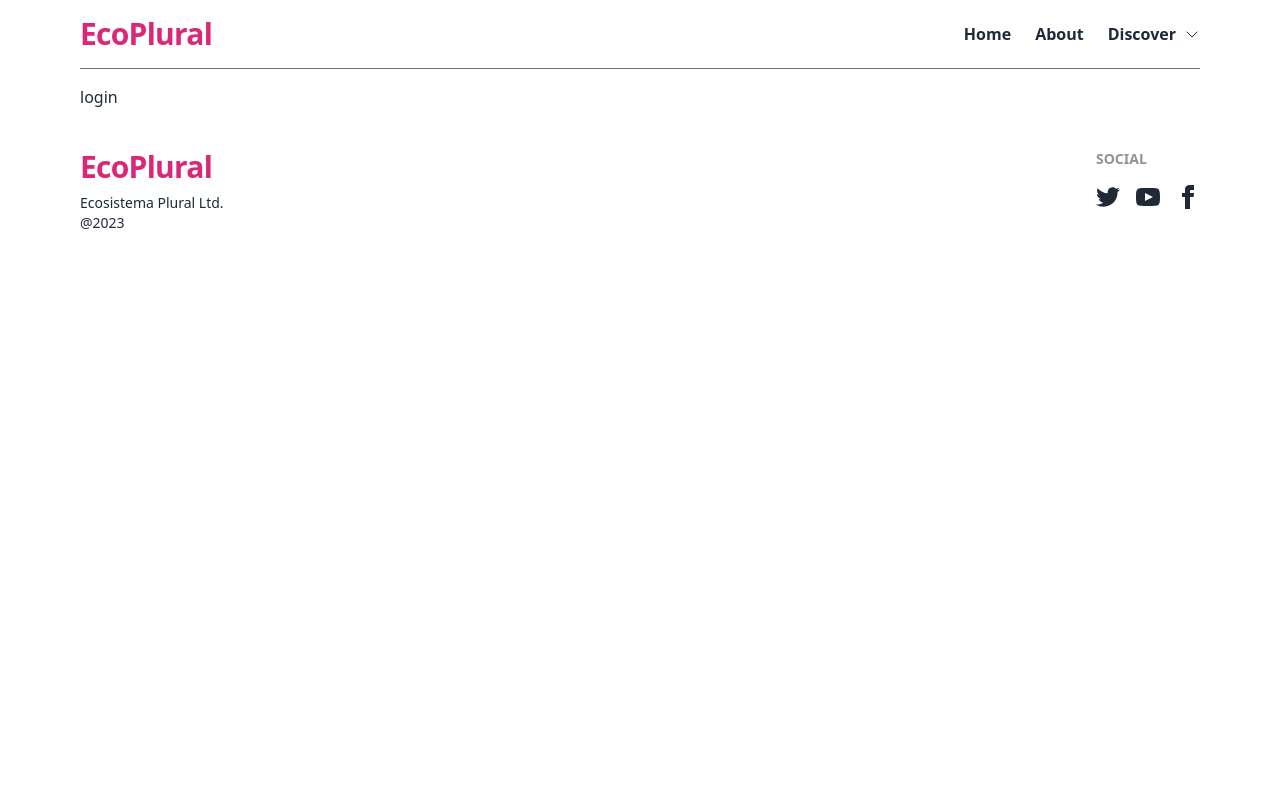
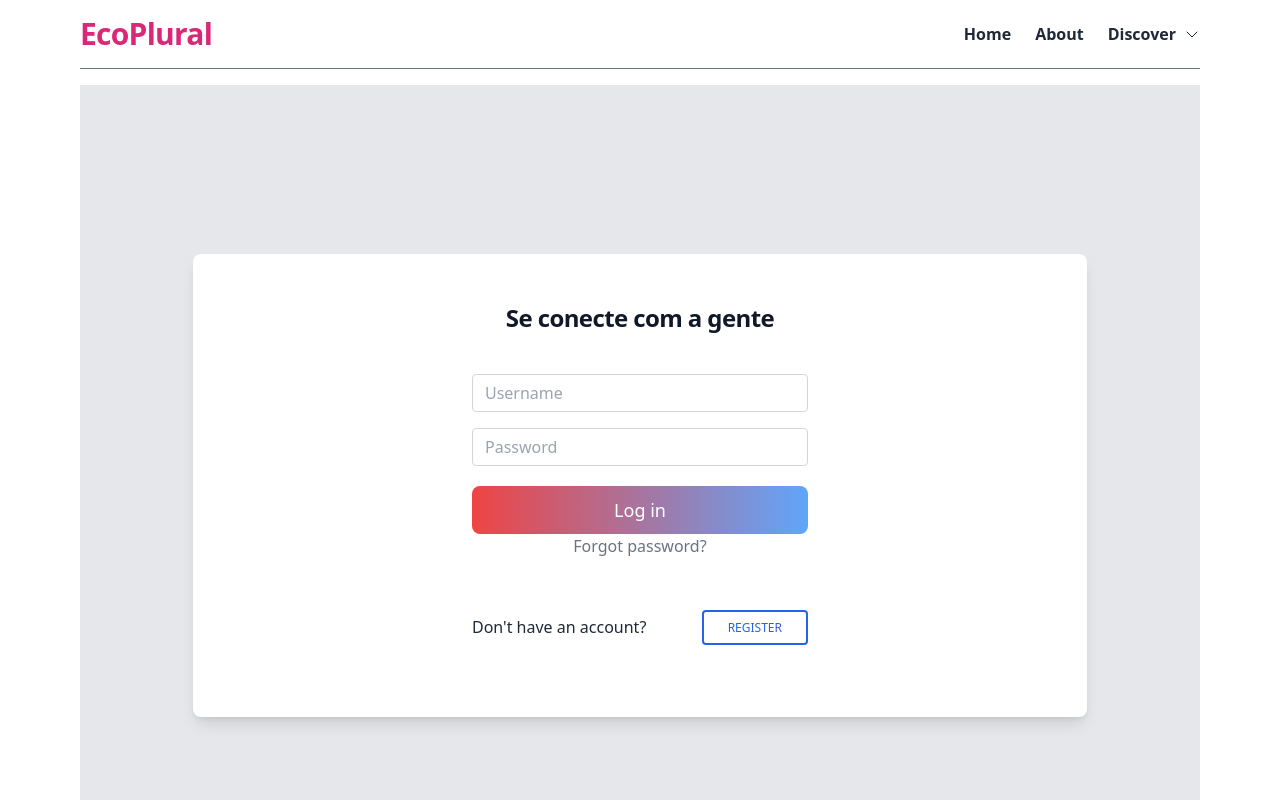
Before and after one commit to ngrpedro/nextapp, a Next.js app: page /auth/login in a window 1280 px wide. Shown: the top 800 px of the page. Built offline with nearby package versions, Linux system fonts and the light colour scheme.

Commit message:
style:: login form

```diff
--- a/src/pages/auth/login.tsx
+++ b/src/pages/auth/login.tsx
@@ -1,7 +1,80 @@
 import React from "react";
+import Head from "next/head";
 
 const login = () => {
-  return <div>login</div>;
+  return (
+    <>
+      <Head>
+        <title>Login</title>
+      </Head>
+      <div className="h-screen">
+        <section className="h-full gradient-form bg-gray-200 md:h-screen">
+          <div className="container py-12 px-6 h-full">
+            <div className="flex justify-center items-center flex-wrap h-full g-6 text-gray-800">
+              <div className="xl:w-10/12">
+                <div className="block bg-white shadow-lg rounded-lg">
+                  <div className="">
+                    <div className="max-w-[30rem] m-auto">
+                      <div className="md:p-12 md:mx-6">
+                        <div className="text-center">
+                          <h1 className="text-2xl tracking-tight font-extrabold text-gray-900 mb-10">
+                            Se conecte com a gente
+                          </h1>
+                        </div>
+                        <form>
+                          <div className="mb-4">
+                            <input
+                              type="text"
+                              className="form-control block w-full px-3 py-1.5 text-base font-normal text-gray-700 bg-white bg-clip-padding border border-solid border-gray-300 rounded transition ease-in-out m-0 focus:text-gray-700 focus:bg-white focus:border-blue-600 focus:outline-none"
+                              id="exampleFormControlInput1"
+                              placeholder="Username"
+                            />
+                          </div>
+                          <div className="mb-4">
+                            <input
+                              type="password"
+                              className="form-control block w-full px-3 py-1.5 text-base font-normal text-gray-700 bg-white bg-clip-padding border border-solid border-gray-300 rounded transition ease-in-out m-0 focus:text-gray-700 focus:bg-white focus:border-blue-600 focus:outline-none"
+                              id="exampleFormControlInput1"
+                              placeholder="Password"
+                            />
+                          </div>
+                          <div className="text-center pt-1 mb-12 pb-1">
+                            <button
+                              className="btn w-full normal-case text-lg font-normal bg-gradient-to-r from-red-500
+                          to-blue-400 border-none hover:opacity-80"
+                              type="button"
+                              data-mdb-ripple="true"
+                              data-mdb-ripple-color="light"
+                            >
+                              Log in
+                            </button>
+                            <a className="text-gray-500" href="#!">
+                              Forgot password?
+                            </a>
+                          </div>
+                          <div className="flex items-center justify-between pb-6">
+                            <p className="mb-0 mr-2">Don't have an account?</p>
+                            <button
+                              type="button"
+                              className="inline-block px-6 py-2 border-2 border-blue-600 text-blue-600 font-medium text-xs leading-tight uppercase rounded hover:bg-black hover:bg-opacity-5 focus:outline-none focus:ring-0 transition duration-150 ease-in-out"
+                              data-mdb-ripple="true"
+                              data-mdb-ripple-color="light"
+                            >
+                              Register
+                            </button>
+                          </div>
+                        </form>
+                      </div>
+                    </div>
+                  </div>
+                </div>
+              </div>
+            </div>
+          </div>
+        </section>
+      </div>
+    </>
+  );
 };
 
 export default login;
```
